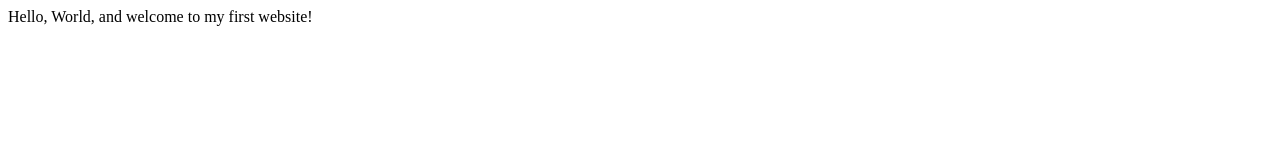
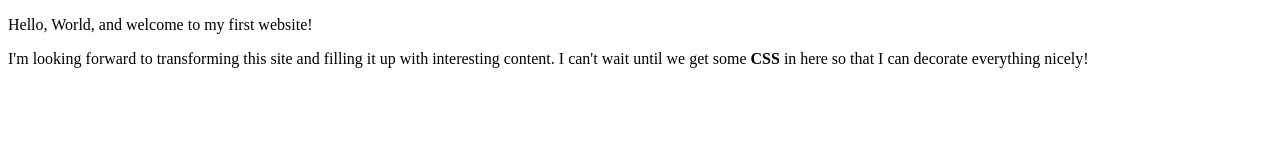
Before and after one commit to alvaradodi/alvaradodi.github.io, a plain HTML site: page index.html in a window 1280 px wide. Drawn offline with Linux system fonts and the light colour scheme.

Commit message:
Update to index.html
Changed the title and added a paragraph.

```diff
--- a/index.html
+++ b/index.html
@@ -3,9 +3,11 @@
     <head>
         <meta charset="utf-8">
         <meta name="viewport" content="width=device-width, initial-scale=1.0">
-        <title>My First Website</title>
+        <meta name="author" content="alvaradodi">
+        <title>D. Alvarado | Software Developer</title>
     </head>
     <body>
-       Hello, World, and welcome to my first website!
+       <p>Hello, World, and welcome to my first website!</p>
+       <p>I'm looking forward to transforming this site and filling it up with interesting content. I can't wait until we get some <b>CSS</b> in here so that I can decorate everything nicely!</p>
     </body>
 </html>
```
